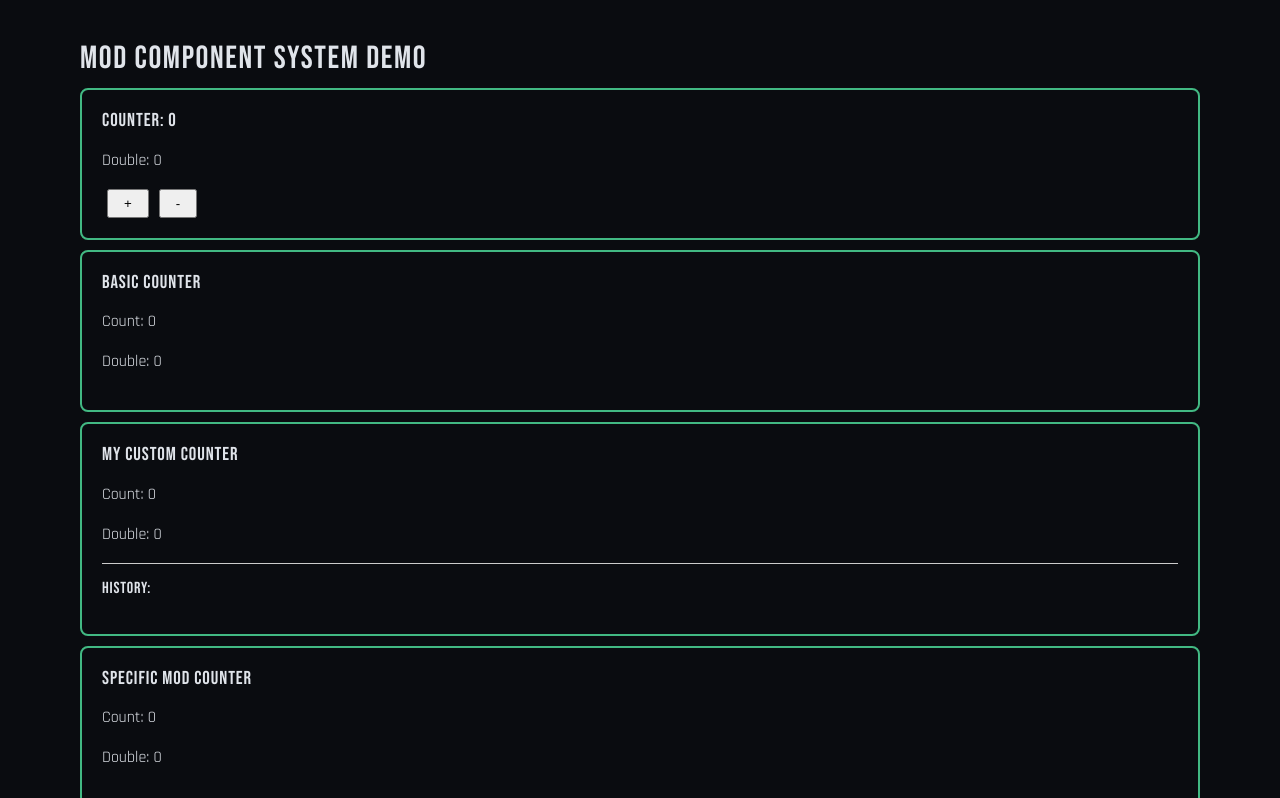
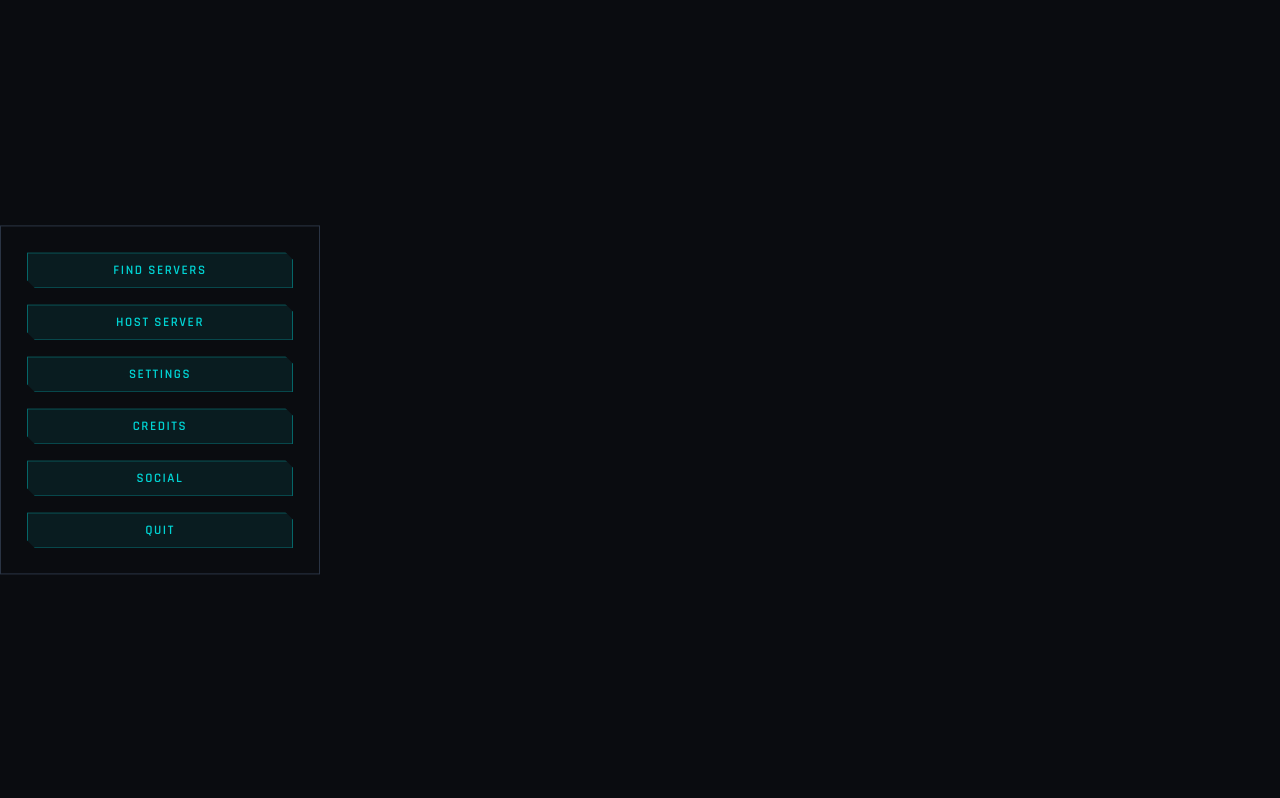
Before and after one commit to ArtemIyX/riftborn-ui, a Vue app: page /menu in a window 1280 px wide. Shown: the top 798 px of the page. Built offline with nearby package versions, Linux system fonts and the light colour scheme.

Commit message:
event bus, menu store

```diff
--- a/package.json
+++ b/package.json
@@ -13,6 +13,7 @@
     "format": "prettier --write --experimental-cli src/"
   },
   "dependencies": {
+    "mitt": "^3.0.1",
     "pinia": "^3.0.4",
     "vue": "^3.5.27",
     "vue-router": "^4.6.4"
--- a/src/App.vue
+++ b/src/App.vue
@@ -1,45 +1,7 @@
 <template>
   <div id="app">
-    <h1>Mod Component System Demo</h1>
-
-    <!-- Example 1: Simple usage -->
-    <ModComponent name="CounterWidget" />
-
-    <!-- Example 2: With custom props -->
-    <ModComponent
-      name="CounterDisplay"
-      :props="{
-        title: 'Basic Counter',
-        showHistory: false
-      }"
-    />
-
-    <!-- Example 3: With data object -->
-    <ModComponent
-      name="CounterDisplay"
-      :data="customData"
-    />
-
-    <!-- Example 4: Specify mod ID -->
-    <ModComponent
-      name="CounterDisplay"
-      mod-id="counter-mod"
-      :props="{
-        title: 'Specific Mod Counter',
-        multiplier: 5
-      }"
-    />
-
-    <!-- Example 5: With event handling -->
-    <ModComponent
-      name="CounterWidget"
-      @component-mounted="(name) => console.log('Mounted:', name)"
-      @component-error="(error) => console.error('Error:', error)"
-    />
-
-    <!-- Example 6: Using globally registered component directly -->
-    <CounterWidget />
-    <CounterDisplay :show-history="true" title="Direct Component" />
+    <GToastContainer/>
+    <router-view/>
   </div>
 </template>
 
@@ -54,7 +16,7 @@
 <script setup>
 
 import ModComponent from "@/components/mod/ModComponent.vue";
-import { modSystem } from './assets/mods/ModSystem.js'
+import {modSystem} from './assets/mods/ModSystem.js'
 import {ref} from "vue";
 
 const counterMod = modSystem.getMod('counter-mod')
--- /dev/null
+++ b/src/assets/js/eventBus.js
@@ -0,0 +1,2 @@
+import mitt from 'mitt';
+export const emitter = mitt();
--- a/src/components/menu/MenuButtons.vue
+++ b/src/components/menu/MenuButtons.vue
@@ -1,60 +1,25 @@
 <template>
   <GBox class="menu-buttons">
     <GStack>
-      <GButton v-for="button in menuButtons" :key="button.key">
-        <GLocText :table="locTable" :key="button.key">{{ button.label }}</GLocText>
-      </GButton>
+      <component
+        v-for="button in menuButtons"
+        :key="button.key"
+        :is="button.component"
+        @click="button.click ? button.click() : undefined"
+      >
+        <GLocText :table="button.table" :key="button.key">{{ button.text }}</GLocText>
+      </component>
     </GStack>
   </GBox>
 
 </template>
 
 <script setup>
+import {ref} from "vue";
+import {useMenuStore} from "@/stores/mainMenuStore.js";
 
-import {ref} from "vue";
-
-const locTable = 'ST_Menu';
-const menuButtons = ref([
-  {
-    key: '#Play',
-    label: 'Play',
-    onClick: () => console.log('Starting game...')
-  },
-  {
-    key: '#FindServers',
-    label: 'Find servers',
-    onClick: () => console.log('Finding servers...')
-  },
-  {
-    key: '#Settings',
-    label: 'Settings',
-    onClick: () => console.log('Opening settings...')
-  },
-  {
-    key: '#Credits',
-    label: 'Credits',
-    onClick: () => console.log('Showing credits...')
-  },
-  {
-    key: '#Social',
-    label: 'Social',
-    onClick: () => console.log('Opening social...')
-  },
-  {
-    key: '#Quit',
-    label: 'Quit',
-    onClick: () => console.log('Quitting game...')
-  }
-]);
-
-const handleButtonClick = (button) => {
-  if (button.onClick && typeof button.onClick === 'function') {
-    button.onClick();
-  }
-};
-
-
-
+const store = useMenuStore();
+const menuButtons = store.menuButtons;
 </script>
 
 
--- /dev/null
+++ b/src/stores/mainMenuStore.js
@@ -0,0 +1,101 @@
+// stores/menuStore.js
+import {defineStore} from 'pinia'
+import {ref} from 'vue'
+
+import {emitter} from '@/assets/js/eventBus.js';
+import GButton from "@/components/shared/buttons/GButton.vue";
+
+export const useMenuStore = defineStore('menu', () => {
+  // State: array of menu button objects
+  const menuButtons = ref([
+    {
+      table: 'ST_Menu',
+      key: '#Play',
+      text: 'Find Servers',
+      component: GButton,
+      click: () => emitter.emit('menu:button:play')
+    },
+    {
+      table: 'ST_Menu',
+      key: '#Host',
+      text: 'Host server',
+      component: GButton,
+      click: () => emitter.emit('menu:button:host')
+    },
+    {
+      table: 'ST_Menu',
+      key: '#Settings',
+      text: 'Settings',
+      component: GButton,
+      click: () => emitter.emit('menu:button:settings')
+    },
+    {
+      table: 'ST_Menu',
+      key: '#Credits',
+      text: 'Credits',
+      component: GButton,
+      click: () => emitter.emit('menu:button:credits')
+    },
+    {
+      table: 'ST_Menu',
+      key: '#Social',
+      text: 'Social',
+      component: GButton,
+      click: () => emitter.emit('menu:button:social')
+    },
+    {
+      table: 'ST_Menu',
+      key: '#Quit',
+      text: 'Quit',
+      component: GButton,
+      click: () => emitter.emit('menu:button:quit')
+    }
+  ])
+
+  // Getters
+  const getButtonByKey = (key) => {
+    return menuButtons.value.find(button => button.keyToLocalize === key)
+  }
+
+  const getButtonsByTable = (table) => {
+    return menuButtons.value.filter(button => button.tableToLocalize === table)
+  }
+
+  // Actions
+  const addButton = (button) => {
+    menuButtons.value.push(button)
+  }
+
+  const removeButton = (key) => {
+    const index = menuButtons.value.findIndex(button => button.keyToLocalize === key)
+    if (index !== -1) {
+      menuButtons.value.splice(index, 1)
+    }
+  }
+
+  const updateButton = (key, updatedButton) => {
+    const index = menuButtons.value.findIndex(button => button.keyToLocalize === key)
+    if (index !== -1) {
+      menuButtons.value[index] = {...menuButtons.value[index], ...updatedButton}
+    }
+  }
+
+  const setButtons = (buttons) => {
+    menuButtons.value = buttons
+  }
+
+  return {
+    // State
+    menuButtons,
+
+    // Getters
+    getButtonByKey,
+    getButtonsByTable,
+
+    // Actions
+    addButton,
+    removeButton,
+    updateButton,
+    setButtons
+  }
+})
--- a/src/views/MainMenu/MainMenu.vue
+++ b/src/views/MainMenu/MainMenu.vue
@@ -1,21 +1,32 @@
 <template>
 
-  <MenuButtons class="menu-box">
+  <MenuButtons class="menu-box"/>
 
-  </MenuButtons>
 </template>
 
 <script setup>
-
 import MenuButtons from "@/components/menu/MenuButtons.vue";
 import {ref} from "vue";
+import {emitter} from '@/assets/js/eventBus.js';
 
+emitter.on('menu:button:play', () => {
 
-const handleButtonClick = (button) => {
-  if (button.onClick && typeof button.onClick === 'function') {
-    button.onClick();
-  }
-};
+});
+emitter.on('menu:button:host', () => {
+
+});
+emitter.on('menu:button:settings', () => {
+
+});
+emitter.on('menu:button:credits', () => {
+
+});
+emitter.on('menu:button:social', () => {
+
+});
+emitter.on('menu:button:quit', () => {
+
+});
 
 
 </script>
```
Also changed, not shown: 1 other file (tests, documents, lock files or other folders).
